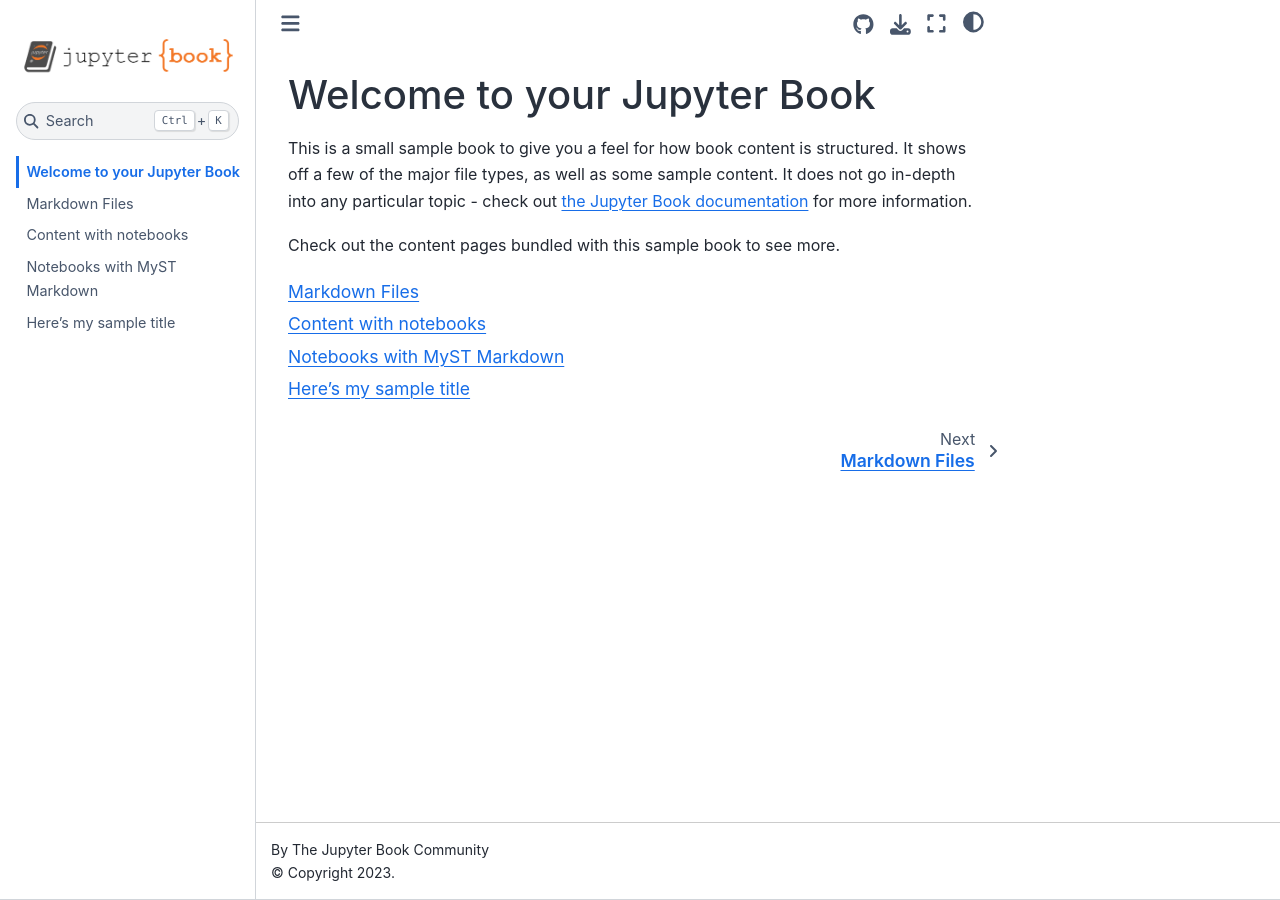
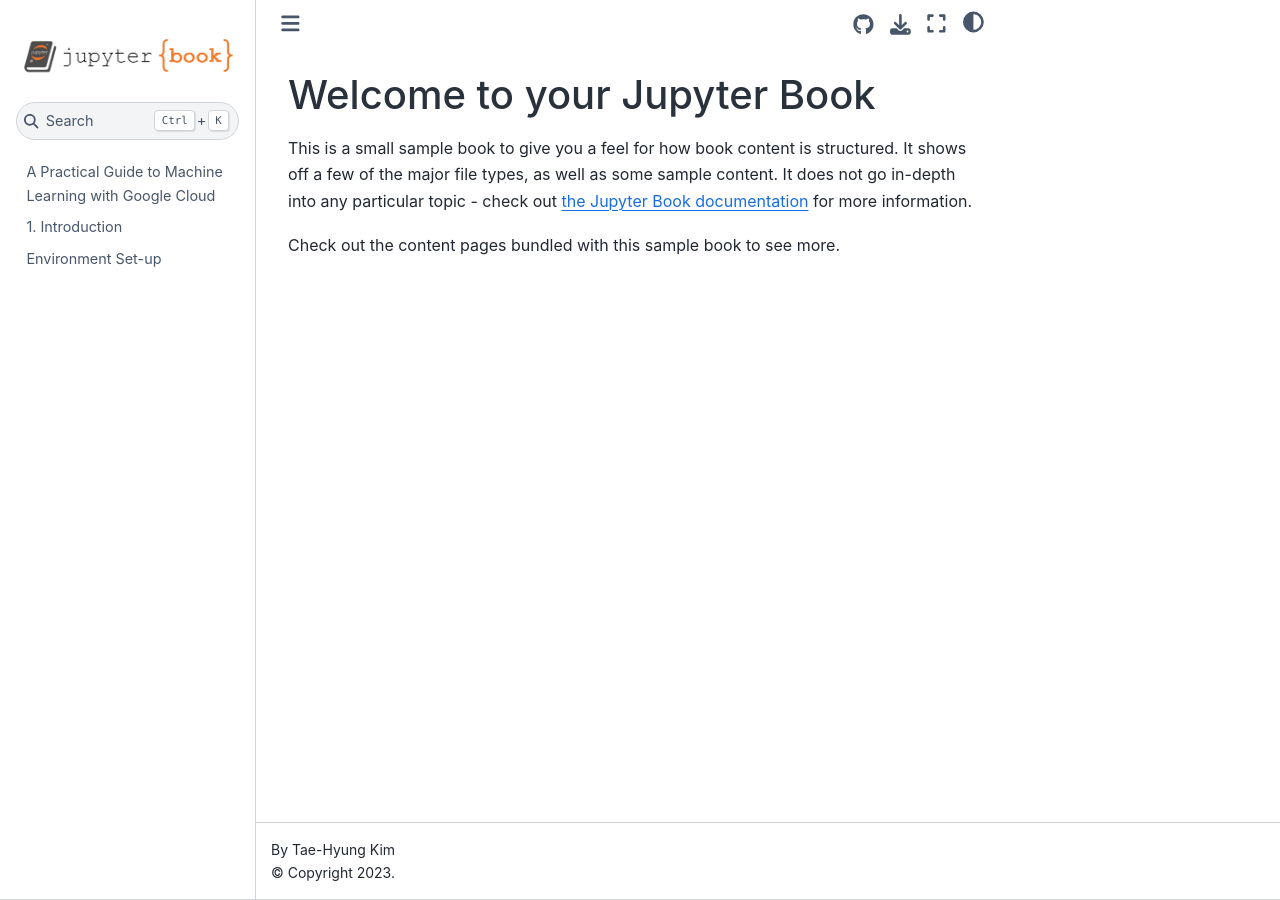
Before and after one commit to aimldl/vertex-ai-ml2llm, a Jupyter Book: the page built from intro.md, in a window 1280 px wide. Built offline with Jupyter Book 1.0.4 settings and Sphinx 7.4.7 and the Sphinx Book theme 1.1.4, drawn with Linux system fonts in a browser that asks for light colours.

Commit message:
edited the first book

```diff
--- a/_config.yml
+++ b/_config.yml
@@ -1,8 +1,8 @@
 # Book settings
 # Learn more at https://jupyterbook.org/customize/config.html
 
-title: My sample book
-author: The Jupyter Book Community
+title: A Practical Guide to Machine Learning with Google Cloud
+author: Tae-Hyung Kim
 logo: logo.png
 
 # Force re-execution of notebooks on each build.
@@ -21,7 +21,7 @@
 
 # Information about where the book exists on the web
 repository:
-  url: https://github.com/executablebooks/jupyter-book  # Online location of your book
+  url: https://github.com/aimldl/vertex-ai-ml2llm  # Online location of your book
   path_to_book: docs  # Optional path to your book, relative to the repository root
   branch: master  # Which branch of the repository should be used when creating links (optional)
 
--- a/_toc.yml
+++ b/_toc.yml
@@ -2,9 +2,7 @@
 # Learn more at https://jupyterbook.org/customize/toc.html
 
 format: jb-book
-root: intro
+root: index
 chapters:
-- file: markdown
-- file: notebooks
-- file: markdown-notebooks
-- file: mymarkdownfile
+- file: introduction
+- file: environment_set-up
```
Also changed, not shown: index.md (added, +7 -0 lines), introduction.md (added, +3 -0 lines), environment_set-up.ipynb (added).
